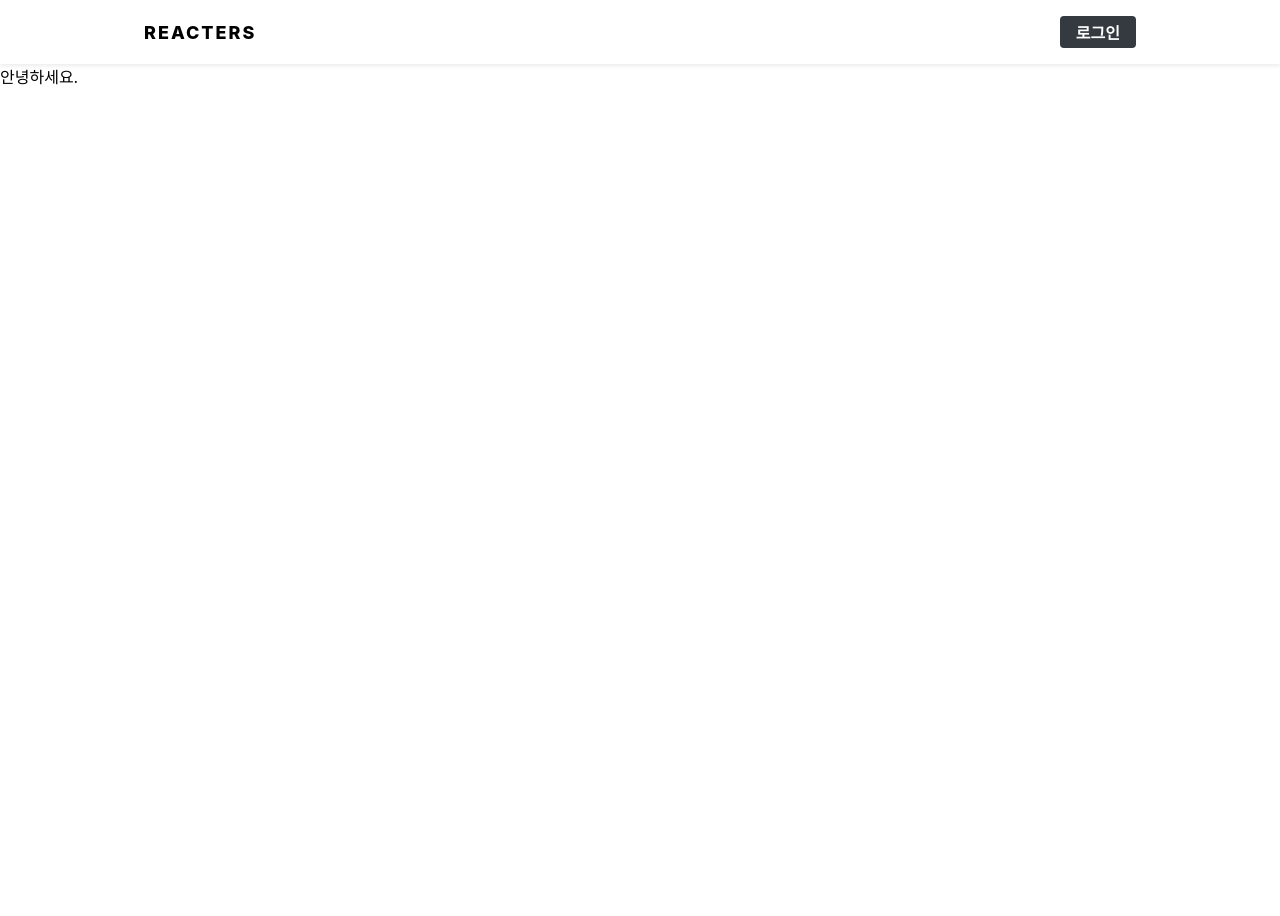
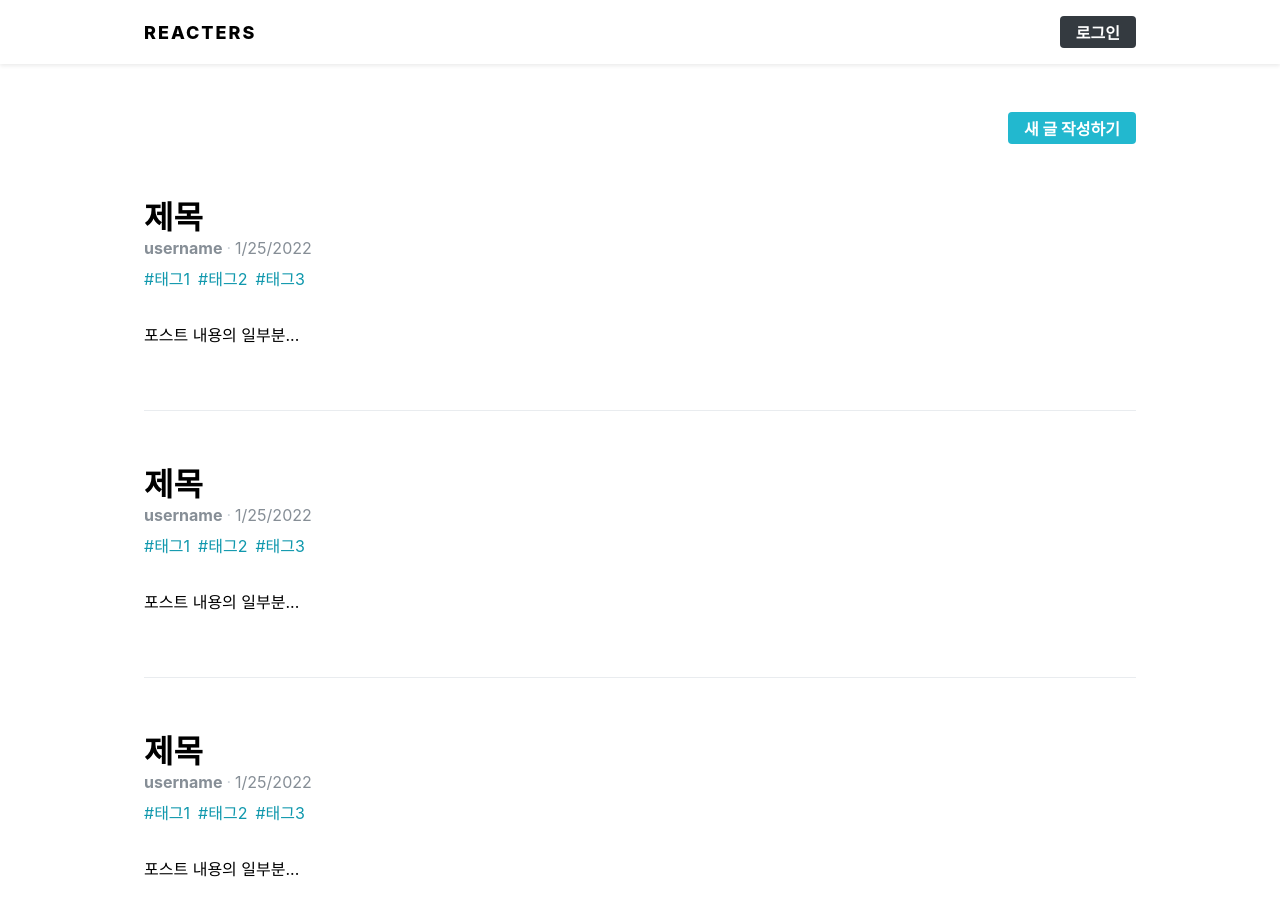
Before and after one commit to ryouzhe/react_blog_frontend, a React (Create React App) app: page / in a window 1280 px wide. Shown: the top 916 px of the page. Before the commit the page ends 800 px from the top, so only its background shows below. Built offline with nearby package versions, Linux system fonts and the light colour scheme.

Commit message:
Post List UI 구현

```diff
--- a/src/App.js
+++ b/src/App.js
@@ -1,6 +1,6 @@
 import React from 'react';
 import { Route, Routes } from 'react-router-dom';
-import PostListPage from './pages/PostList';
+import PostListPage from './pages/PostListPage';
 import LoginPage from './pages/LoginPage';
 import RegisterPage from './pages/RegisterPage';
 import WritePage from './pages/WritePage';
--- /dev/null
+++ b/src/components/post/PostList.js
@@ -0,0 +1,67 @@
+import React from 'react';
+import styled from 'styled-components';
+import Responsive from '../common/Responsive';
+import Button from '../common/Button';
+import palette from '../../lib/styles/palette';
+import SubInfo from '../common/SubInfo';
+import Tags from '../common/Tags';
+
+const PostListBlock = styled(Responsive)`
+    margin-top: 3rem;
+`;
+const WritePostButtonWrapper = styled.div`
+    display: flex;
+    justify-content: flex-end;
+    margin-bottom: 3rem;
+`;
+const PostItemBlock = styled.div`
+    padding-top: 3rem;
+    padding-bottom: 3rem;
+    &:first-child {
+        padding-top: 0;
+    }
+    & + & {
+        border-top: 1px solid ${palette.gray[2]};
+    }
+    h2 {
+        font-size: 2rem;
+        margin-bottom: 0;
+        margin-top: 0;
+        &:hover {
+            color: ${palette.gray[6]};
+        }
+    }
+    p {
+        margin-top: 2rem;
+    }
+`;
+
+const PostItem = () => {
+    return (
+        <PostItemBlock>
+            <h2>제목</h2>
+            <SubInfo username='username' publishedDate={new Date()} />
+            <Tags tags={['태그1', '태그2', '태그3']} />
+            <p>포스트 내용의 일부분...</p>
+        </PostItemBlock>
+    );
+};
+
+const PostList = () => {
+    return (
+        <PostListBlock>
+            <WritePostButtonWrapper>
+                <Button cyan to='/write'>
+                    새 글 작성하기
+                </Button>
+            </WritePostButtonWrapper>
+            <div>
+                <PostItem />
+                <PostItem />
+                <PostItem />
+            </div>
+        </PostListBlock>
+    );
+};
+
+export default PostList;
--- a/src/pages/PostList.js
+++ b/src/pages/PostListPage.js
@@ -1,13 +1,14 @@
 import React from 'react';
 import HeaderContainer from '../containers/common/HeaderContainer';
+import PostList from '../components/post/PostList';
 
-const PostList = () => {
+const PostListPage = () => {
     return (
         <>
             <HeaderContainer />
-            <div>안녕하세요.</div>
+            <PostList />
         </>
     );
 };
 
-export default PostList;
+export default PostListPage;
```
